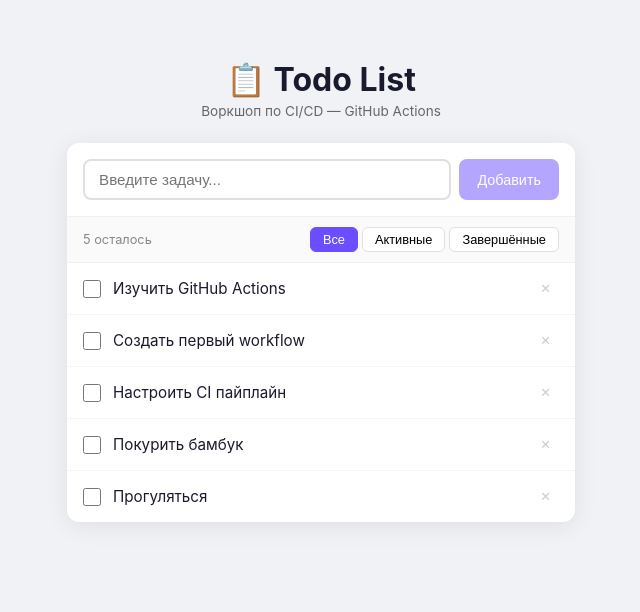
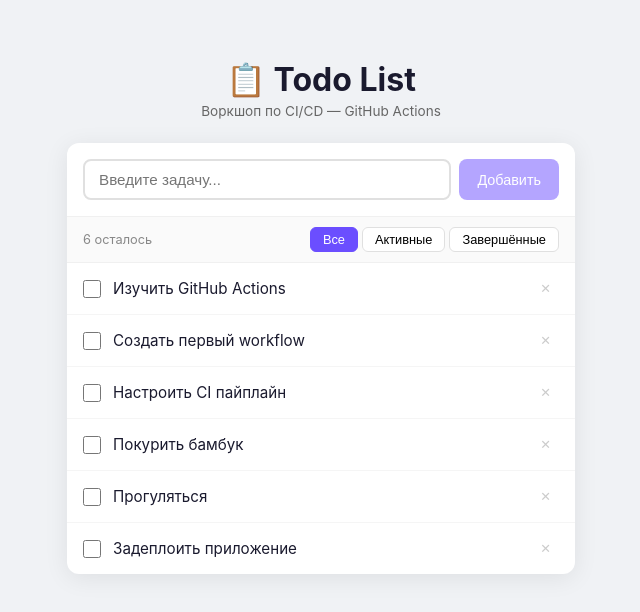
Before and after one commit to the-real-daniil/ci-cd-workshop, a React (Vite) app: page / in a window 1280 px wide. Shown: the top 612 px of the page, without its empty margins (319-959 px from the left). Built offline with nearby package versions, Linux system fonts and the light colour scheme.

Commit message:
add task

```diff
--- a/src/App.tsx
+++ b/src/App.tsx
@@ -12,6 +12,7 @@ const INITIAL_TODOS: Todo[] = [
   { id: 3, text: "Настроить CI пайплайн", completed: false },
   { id: 4, text: "Покурить бамбук", completed: false },
   { id: 5, text: "Прогуляться", completed: false },
+  { id: 6, text: "Задеплоить приложение", completed: false },
 ];
 
 export default function App() {
```
